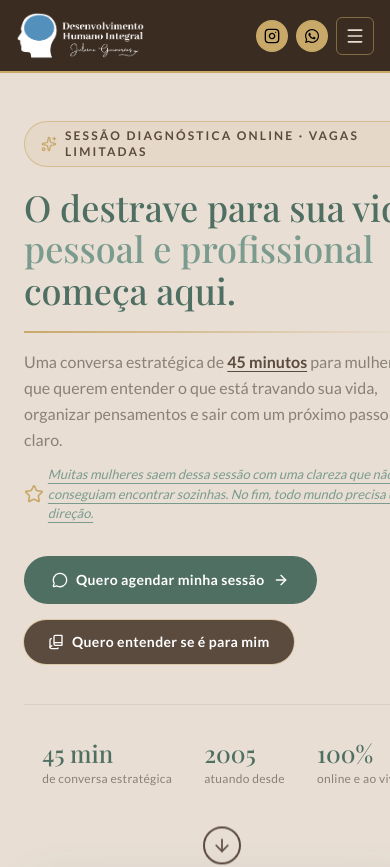
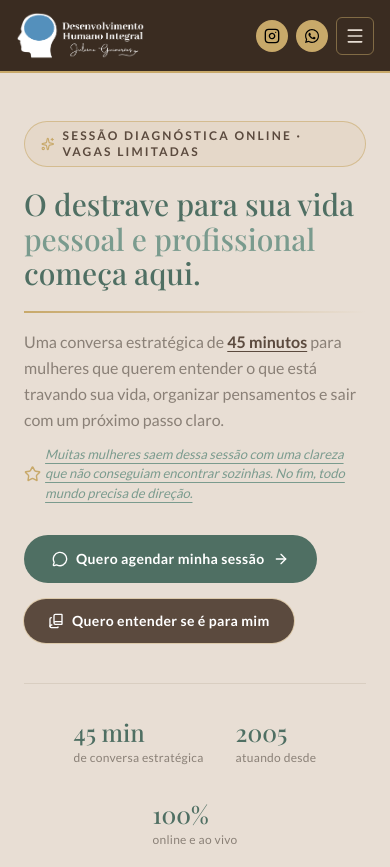
Before and after one commit to ManelPechim/julaine-site-project, a React (Vite) app: page / in a window 390 px wide. Shown: the top 867 px of the page. Built offline with nearby package versions, Linux system fonts and the light colour scheme.

Commit message:
melhorando responsividade de wrap de texto

```diff
--- a/src/layouts/sd-sections/Hero.tsx
+++ b/src/layouts/sd-sections/Hero.tsx
@@ -43,8 +43,8 @@ export default function Hero() {
           </p>
 
           {/* headline */}
-          <h1 className="sd-title-font mb-5 text-4xl leading-[1.15] text-[#4F6F63] md:text-5xl lg:text-[3.25rem]">
-            <span className="text-nowrap">O destrave para sua vida</span><br />
+          <h1 className="sd-title-font mb-5 text-3xl leading-[1.15] text-[#4F6F63] md:text-4xl lg:text-[3.25rem]">
+            <span className="text-wrap lg:text-nowrap">O destrave para sua vida</span><br />
             <em className="not-italic text-[#7A9B8E]">{" "}pessoal e profissional</em><br />
             começa aqui.
           </h1>
```
